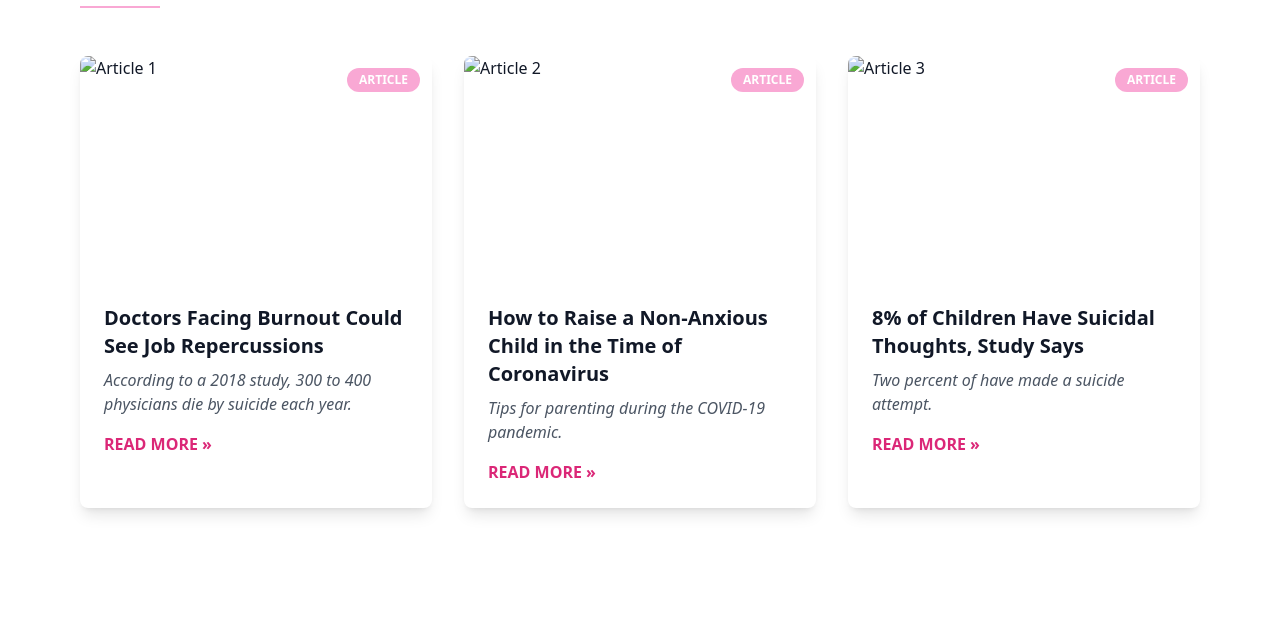
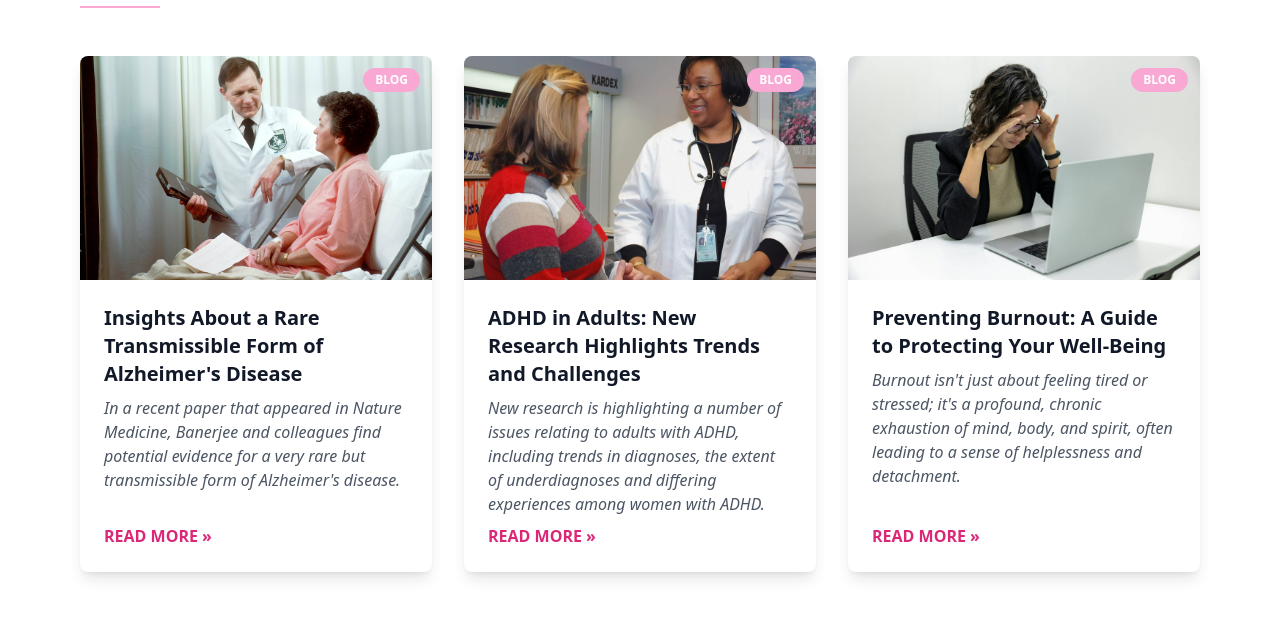
Before and after one commit to LRSORRENTI/Tracy-Psychiatrist-Website, a plain HTML site: page html/blog.html in a window 1280 px wide. Shown: the part 233-850 px from the top of the page. Before the commit the page ends 805 px from the top, so only its background shows below. Drawn offline with nearby package versions, Linux system fonts and the light colour scheme.

Commit message:
added styling changes to cards in the html pages, and updated content and links of those cards

```diff
--- a/html/blog.html
+++ b/html/blog.html
@@ -11,7 +11,7 @@
   <body class="bg-white text-gray-900">
     <!-- Navigation Bar -->
     <nav
-      class="flex justify-between items-center px-6 lg:px-20 py-6 border-b border-gray-300"
+      class="flex justify-between items-center px-4 lg:px-20 py-6 border-b border-gray-300"
     >
       <ul
         class="flex sm:flex-nowrap justify-center sm:justify-start mx-auto sm:mx-0 space-x-6 text-[0.82rem] sm:text-lg font-medium"
@@ -90,84 +90,107 @@
       <div class="w-20 h-[0.152rem] bg-pink-300 mt-4"></div>
       <div class="grid grid-cols-1 md:grid-cols-2 lg:grid-cols-3 gap-8 mt-12">
         <!-- Article Card 1 -->
-        <div class="bg-white rounded-lg shadow-lg overflow-hidden">
+        <div
+          class="bg-white rounded-lg shadow-lg overflow-hidden flex flex-col"
+        >
           <div class="relative">
             <img
-              src="article1.jpg"
+              src="../images/BlogImgs/Alz.jpg"
               alt="Article 1"
               class="w-full h-56 object-cover"
             />
             <span
               class="absolute top-3 right-3 bg-pink-300 text-white text-xs font-bold px-3 py-1 rounded-full"
             >
-              ARTICLE
+              BLOG
             </span>
           </div>
-          <div class="p-6">
+          <div class="p-6 flex flex-col flex-1">
             <h3 class="text-xl font-semibold">
-              Doctors Facing Burnout Could See Job Repercussions
+              Insights About a Rare Transmissible Form of Alzheimer's Disease
             </h3>
-            <p class="text-gray-600 mt-2 italic">
-              According to a 2018 study, 300 to 400 physicians die by suicide
-              each year.
+            <p class="text-gray-600 mt-2 italic mb-2">
+              In a recent paper that appeared in Nature Medicine, Banerjee and
+              colleagues find potential evidence for a very rare but
+              transmissible form of Alzheimer&apos;s disease.
             </p>
-            <a href="#" class="text-pink-600 font-semibold mt-4 inline-block"
-              >READ MORE »</a
+            <a
+              target="_blank"
+              href="https://www.thecarlatreport.com/blogs/1-the-carlat-psychiatry-blog/post/4610-insights-about-a-rare-transmissible-form-of-alzheimers-disease"
+              class="text-pink-600 font-semibold mt-auto transition-opacity duration-300 ease hover:opacity-70 max-w-max"
             >
+              READ MORE »
+            </a>
           </div>
         </div>
 
         <!-- Article Card 2 -->
-        <div class="bg-white rounded-lg shadow-lg overflow-hidden">
+        <div
+          class="bg-white rounded-lg shadow-lg overflow-hidden flex flex-col"
+        >
           <div class="relative">
             <img
-              src="article2.jpg"
+              src="../images/BlogImgs/ADHD.jpg"
               alt="Article 2"
               class="w-full h-56 object-cover"
             />
             <span
               class="absolute top-3 right-3 bg-pink-300 text-white text-xs font-bold px-3 py-1 rounded-full"
             >
-              ARTICLE
+              BLOG
             </span>
           </div>
-          <div class="p-6">
+          <div class="p-6 flex flex-col flex-1">
             <h3 class="text-xl font-semibold">
-              How to Raise a Non-Anxious Child in the Time of Coronavirus
+              ADHD in Adults: New Research Highlights Trends and Challenges
             </h3>
-            <p class="text-gray-600 mt-2 italic">
-              Tips for parenting during the COVID-19 pandemic.
+            <p class="text-gray-600 mt-2 italic mb-2">
+              New research is highlighting a number of issues relating to adults
+              with ADHD, including trends in diagnoses, the extent of
+              underdiagnoses and differing experiences among women with ADHD.
             </p>
-            <a href="#" class="text-pink-600 font-semibold mt-4 inline-block"
-              >READ MORE »</a
+            <a
+              target="_blank"
+              href="https://www.psychiatry.org/News-room/APA-Blogs/ADHD-in-Adults-New-Research-Highlights"
+              class="text-pink-600 font-semibold mt-auto transition-opacity duration-300 ease hover:opacity-70 max-w-max"
             >
+              READ MORE »
+            </a>
           </div>
         </div>
 
         <!-- Article Card 3 -->
-        <div class="bg-white rounded-lg shadow-lg overflow-hidden">
+        <div
+          class="bg-white rounded-lg shadow-lg overflow-hidden flex flex-col"
+        >
           <div class="relative">
             <img
-              src="article3.jpg"
+              src="../images/BlogImgs/Burnout.jpg"
               alt="Article 3"
               class="w-full h-56 object-cover"
             />
             <span
               class="absolute top-3 right-3 bg-pink-300 text-white text-xs font-bold px-3 py-1 rounded-full"
             >
-              ARTICLE
+              BLOG
             </span>
           </div>
-          <div class="p-6">
+          <div class="p-6 flex flex-col flex-1">
             <h3 class="text-xl font-semibold">
-              8% of Children Have Suicidal Thoughts, Study Says
+              Preventing Burnout: A Guide to Protecting Your Well-Being
             </h3>
-            <p class="text-gray-600 mt-2 italic">
-              Two percent of have made a suicide attempt.
+            <p class="text-gray-600 mt-2 italic mb-2">
+              Burnout isn&apos;t just about feeling tired or stressed; it's a
+              profound, chronic exhaustion of mind, body, and spirit, often
+              leading to a sense of helplessness and detachment.
             </p>
-            <a href="#" class="text-pink-600 font-semibold mt-4 inline-block"
-              >READ MORE »</a
+            <a
+              target="_blank"
+              href="https://www.psychiatry.org/News-room/APA-Blogs/Preventing-Burnout-Protecting-Your-Well-being"
+              class="text-pink-600 font-semibold mt-auto transition-opacity duration-300 ease hover:opacity-70 max-w-max"
             >
+              READ MORE »
+            </a>
           </div>
         </div>
       </div>
```
Also changed, not shown: html/about.html (+11 -11 lines), html/articles.html (+22 -14 lines), html/resources.html (+26 -15 lines), images/BlogImgs/ADHD.jpg (added), images/BlogImgs/Alz.jpg (added), images/BlogImgs/Burnout.jpg (added).
